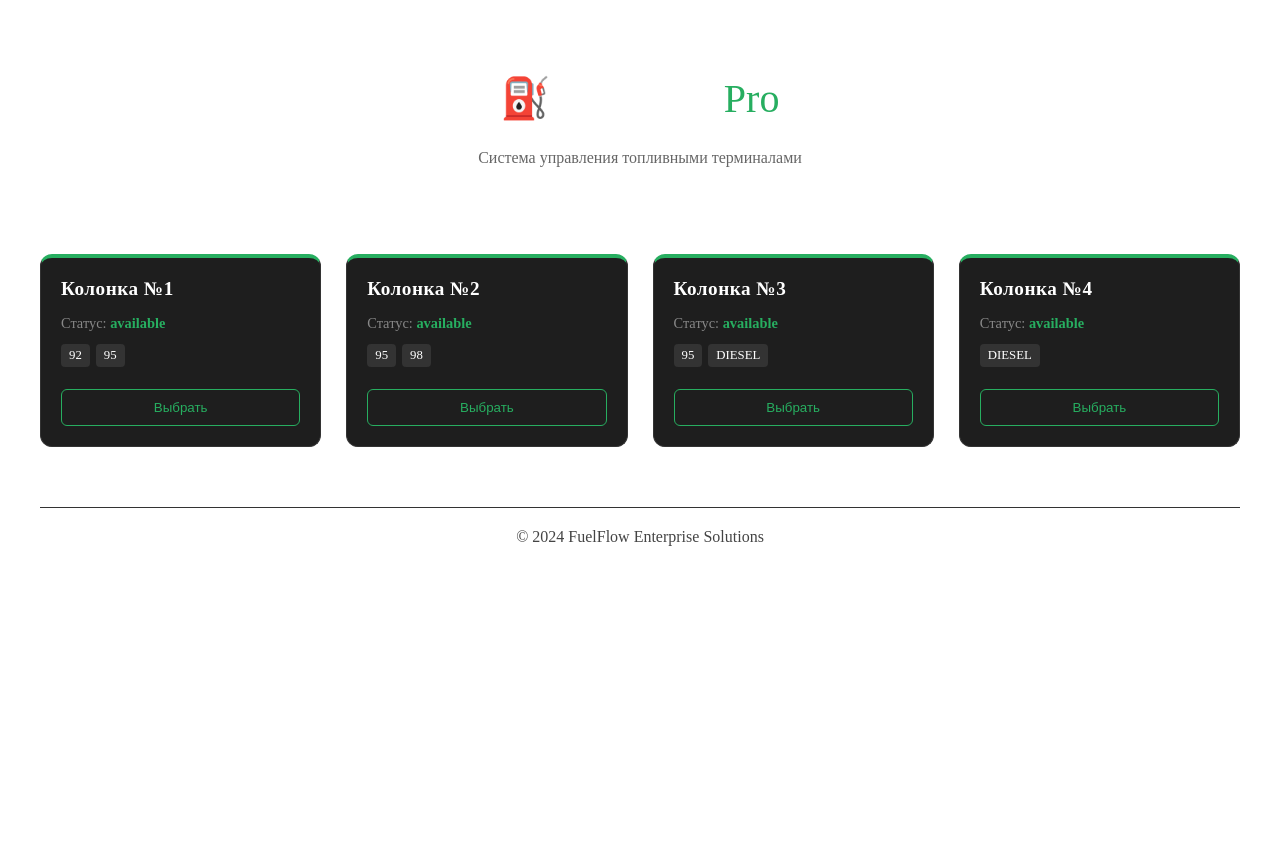
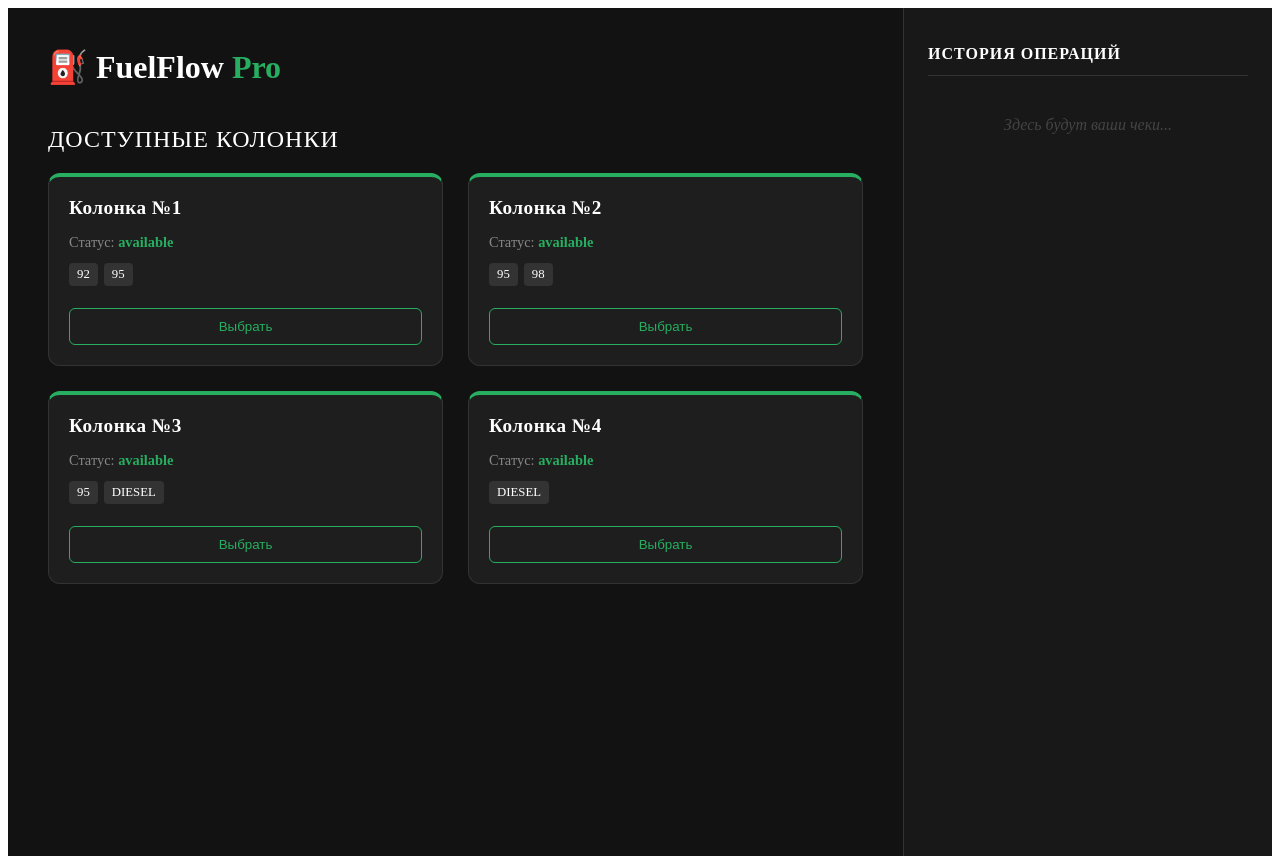
Before and after one commit to Nix38joy/fuel-flow-pro, a React (Vite) app: page / in a window 1280 px wide. Before the commit the page ends 800 px from the top, so only its background shows below. Built offline with nearby package versions, Linux system fonts and the light colour scheme.

Commit message:
feat(widgets): implement order history sidebar with reactive updates

```diff
--- a/src/App.tsx
+++ b/src/App.tsx
@@ -1,23 +1,22 @@
 import { PumpList } from '@/widgets/pump-list/PumpList';
+import { OrderHistory } from '@/widgets/order-history/OrderHistory';
 
 function App() {
   return (
-    <div className="app-container" style={{ padding: '40px 20px', maxWidth: '1200px', margin: '0 auto' }}>
-      <header style={{ marginBottom: '40px', textAlign: 'center' }}>
-        <h1 style={{ color: '#fff', fontSize: '2.5rem', fontWeight: 300 }}>
-          ⛽ FuelFlow <span style={{ color: '#27ae60' }}>Pro</span>
-        </h1>
-        <p style={{ color: '#666', marginTop: '10px' }}>Система управления топливными терминалами</p>
-      </header>
+    <div style={{ display: 'flex', minHeight: '100vh', background: '#121212' }}>
+      {/* Основной контент */}
+      <main style={{ flex: 1, padding: '40px' }}>
+        <header style={{ marginBottom: '40px' }}>
+          <h1 style={{ color: '#fff', fontSize: '2rem', margin: 0 }}>
+            ⛽ FuelFlow <span style={{ color: '#27ae60' }}>Pro</span>
+          </h1>
+        </header>
 
-      <main>
-        {/* Наш новый виджет, который сам заберет данные из Zustand */}
         <PumpList />
       </main>
 
-      <footer style={{ marginTop: '60px', borderTop: '1px solid #333', paddingTop: '20px', color: '#444', textAlign: 'center' }}>
-        &copy; 2024 FuelFlow Enterprise Solutions
-      </footer>
+      {/* Боковая панель истории */}
+      <OrderHistory />
     </div>
   );
 }
--- /dev/null
+++ b/src/widgets/order-history/OrderHistory.module.css
@@ -0,0 +1,78 @@
+.sidebar {
+  width: 320px;
+  background: #181818;
+  border-left: 1px solid #333;
+  padding: 24px;
+  height: 100vh;
+  position: sticky;
+  top: 0;
+  overflow-y: auto;
+}
+
+.title {
+  color: #fff;
+  font-size: 1rem;
+  text-transform: uppercase;
+  letter-spacing: 1px;
+  margin-bottom: 24px;
+  border-bottom: 1px solid #333;
+  padding-bottom: 12px;
+}
+
+.card {
+  background: #222;
+  border-radius: 8px;
+  padding: 16px;
+  margin-bottom: 16px;
+  border-left: 4px solid #27ae60;
+  animation: slideIn 0.3s ease-out;
+}
+
+@keyframes slideIn {
+  from { opacity: 0; transform: translateX(20px); }
+  to { opacity: 1; transform: translateX(0); }
+}
+
+.header {
+  display: flex;
+  justify-content: space-between;
+  font-size: 0.75rem;
+  color: #666;
+  margin-bottom: 8px;
+}
+
+.main {
+  display: flex;
+  justify-content: space-between;
+  align-items: center;
+  margin-bottom: 8px;
+}
+
+.fuel {
+  color: #fff;
+  font-weight: bold;
+}
+
+.liters {
+  color: #aaa;
+}
+
+.footer {
+  display: flex;
+  justify-content: space-between;
+  font-size: 0.9rem;
+  padding-top: 8px;
+  border-top: 1px solid #333;
+}
+
+.total {
+  color: #27ae60;
+  font-weight: bold;
+}
+
+.empty {
+  color: #444;
+  text-align: center;
+  margin-top: 40px;
+  font-style: italic;
+}
--- /dev/null
+++ b/src/widgets/order-history/OrderHistory.tsx
@@ -0,0 +1,42 @@
+import { useFuelStore } from '@/app/providers/store';
+import styles from './OrderHistory.module.css';
+
+export const OrderHistory = () => {
+
+  const orders = useFuelStore((state) => state.orders);
+
+
+  const history = orders
+    .filter((order) => order.status === 'completed')
+    .sort((a, b) => b.createdAt - a.createdAt);
+
+  return (
+    <aside className={styles.sidebar}>
+      <h2 className={styles.title}>История операций</h2>
+      <div className={styles.list}>
+        {history.length === 0 && (
+          <p className={styles.empty}>Здесь будут ваши чеки...</p>
+        )}
+
+        {history.map((order) => (
+          <div key={order.id} className={styles.card}>
+            <div className={styles.header}>
+              <span className={styles.pump}>Колонка №{order.pumpId.replace('p', '')}</span>
+              <span className={styles.time}>
+                {new Date(order.createdAt).toLocaleTimeString([], { hour: '2-digit', minute: '2-digit' })}
+              </span>
+            </div>
+            <div className={styles.main}>
+              <span className={styles.fuel}>{order.fuelType.toUpperCase()}</span>
+              <span className={styles.liters}>{order.filledLiters} л</span>
+            </div>
+            <div className={styles.footer}>
+              <span>Итого:</span>
+              <span className={styles.total}>{order.totalPrice.toFixed(2)} ₽</span>
+            </div>
+          </div>
+        ))}
+      </div>
+    </aside>
+  );
+};
```
